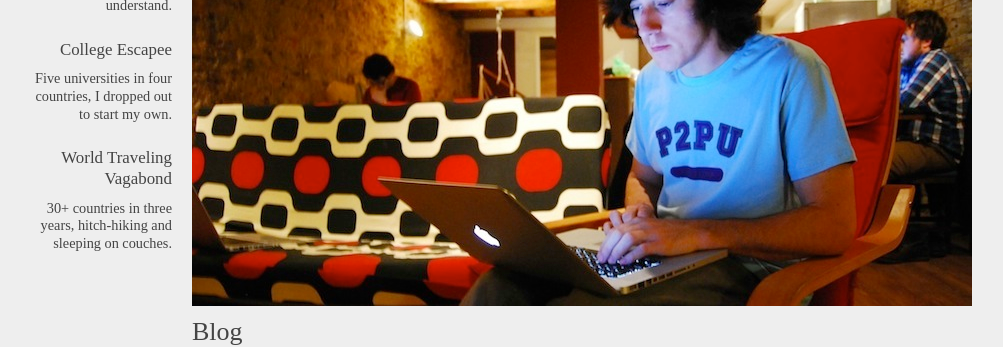
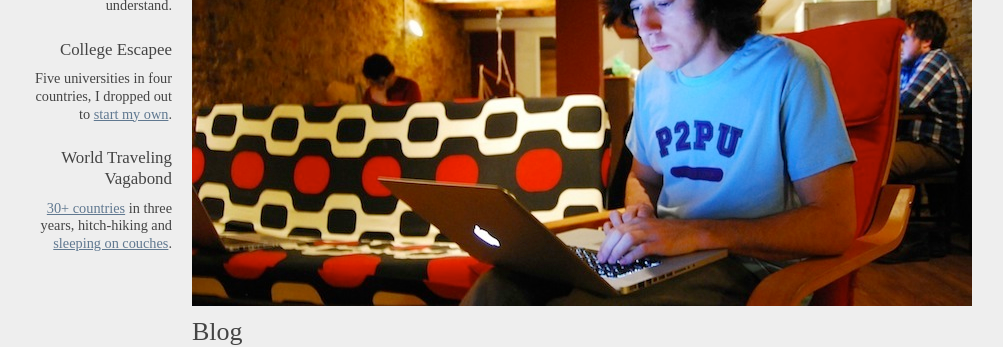
Before and after one commit to johndbritton/johndbritton.github.io, a Jekyll site: the page built from index.html, in a window 1280 px wide and 900 px high. Shown: the part 159-506 px from the top of the window, without its empty margins (138-1141 px from the left). Built offline with Jekyll 4.4.1, drawn with Linux system fonts in a browser that asks for light colours; nearby versions of some CDN libraries; some web fonts are replaced; comment, search, counter and statistics services are not loaded; part of the change alters nothing that is shown.

```diff
--- a/index.html
+++ b/index.html
@@ -6,9 +6,9 @@ title: Home
   <h2>Curious</h2>
   <p>Awareness is not enough, I must understand.</p>
   <h2>College Escapee</h2>
-  <p>Five universities in four countries, I dropped out to start my own.</p>
+  <p>Five universities in four countries, I dropped out to <a href="http://p2pu.org">start my own</a>.</p>
   <h2>World Traveling Vagabond</h2>
-  <p>30+ countries in three years, hitch-hiking and sleeping on couches.</p>
+  <p><a href="http://dopplr.com/traveller/johndbritton">30+ countries</a> in three years, hitch-hiking and <a href="http://couchsurfing.org/people/johndbritton">sleeping on couches</a>.</p>
 </div>
 
 <div id="portrait">
```
